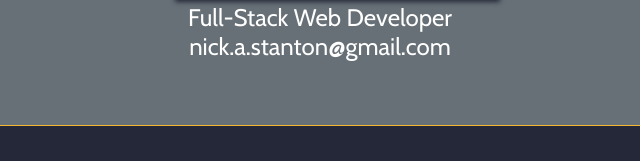
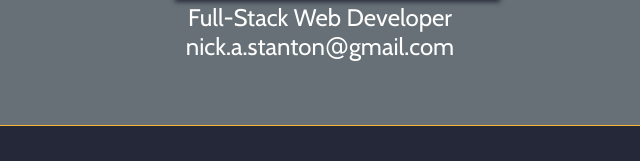
Before and after one commit to sticknanton/nick.a.stanton, a plain HTML site: page index.html in a window 1280 px wide. Shown: the part 503-664 px from the top of the page, 320-960 px from the left. Drawn offline with nearby package versions, Linux system fonts and the light colour scheme; a web font is replaced by a local one.

Commit message:
stylings

```diff
--- a/index.html
+++ b/index.html
@@ -26,7 +26,7 @@
       <div class="profile">
         <img src="images/LinkedInPOrofilPic.jpg" alt="" />
         <div class="contact">Full-Stack Web Developer
-            <div>nick.a.stanton@gmail.com</div>
+            <div>nick.a.stanton<span class='email'>@</span>gmail.com</div>
 
         </div>
       </div>
--- a/styles.css
+++ b/styles.css
@@ -43,7 +43,9 @@ ul#navigation li{
   display: inline;
   text-align: right;
 }
-
+.email{
+  font-family: cursive;
+}
 .profile{
   margin: auto;
   width: 300px;
```
